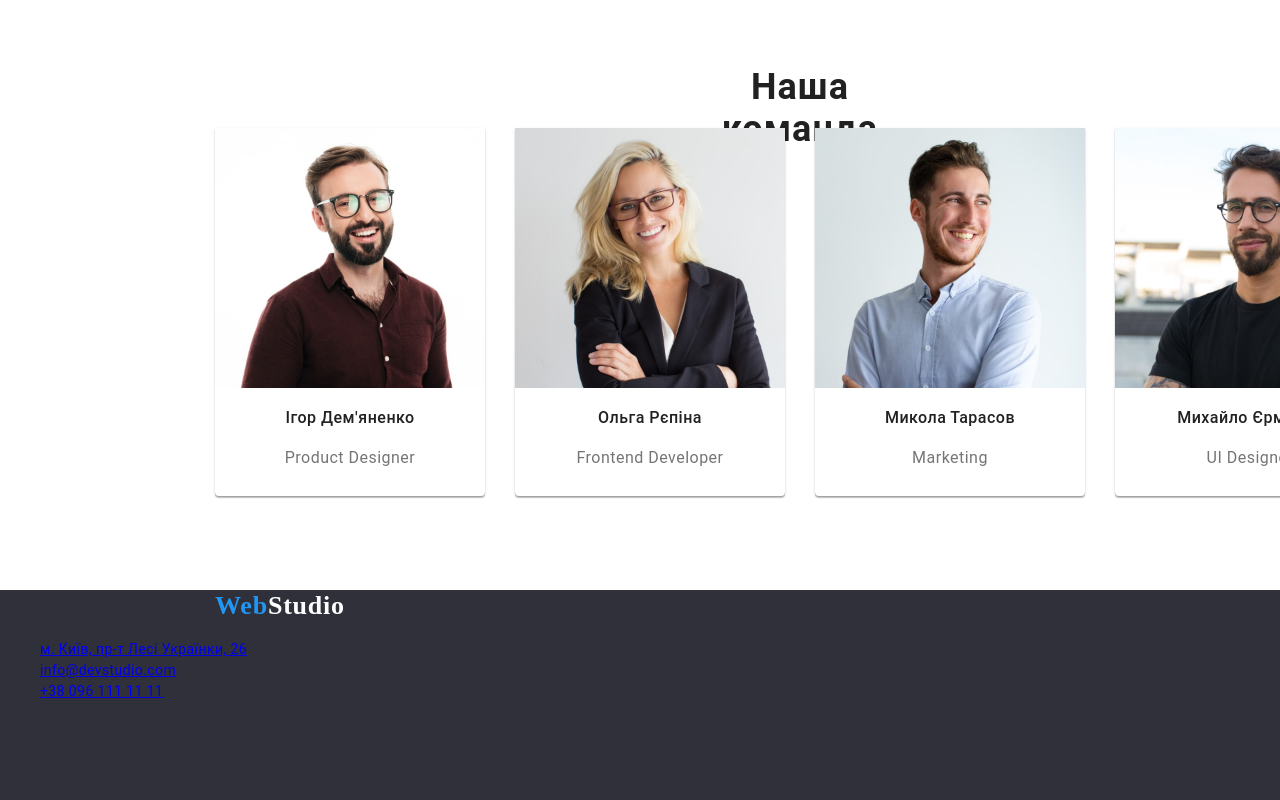
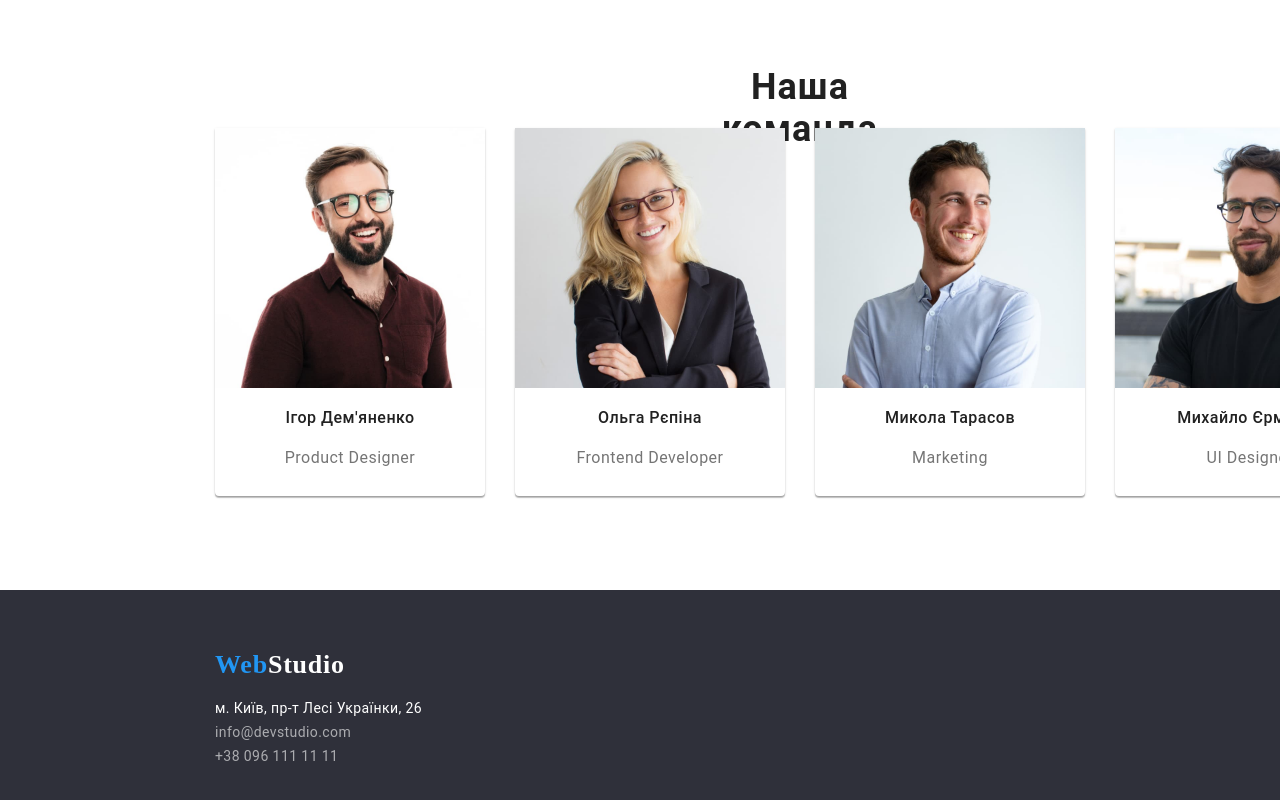
Before and after one commit to PeterIvashko/goit-markup-hm-02, a plain HTML site: page goit-markup-hw-02/index.html in a window 1280 px wide. Shown: the part 1504-2304 px from the top of the page. Drawn offline with Linux system fonts and the light colour scheme.

Commit message:
footer align adjustment

```diff
--- a/goit-markup-hw-02/CSS/style.css
+++ b/goit-markup-hw-02/CSS/style.css
@@ -478,6 +478,9 @@ html {
     top: 2094px;
     background-color: #2F303A;
     text-decoration: none;
+    display: flex;
+    flex-direction: column;
+    justify-content: center;
 }
 .footer-logo {
     margin-left: 215px;
@@ -497,8 +500,10 @@ html {
 .footer-address {
     list-style-type: none;
     text-decoration: none;
+    margin-left: 215px;
+    padding-left: 0;
 }
-.footer-location {
+.footer-location > a {
 
     width: 231px;
     height: 21px;
@@ -517,7 +522,7 @@ html {
     color: #FFFFFF;
 
 }
-.footer-mail {
+.footer-mail > a {
     width: 231px;
     height: 21px;
     left: 215px;
@@ -534,7 +539,7 @@ html {
 
     color: rgba(255, 255, 255, 0.6);
 }
-.footer-tel {
+.footer-tel > a {
     width: 231px;
     height: 21px;
     left: 215px;
```
